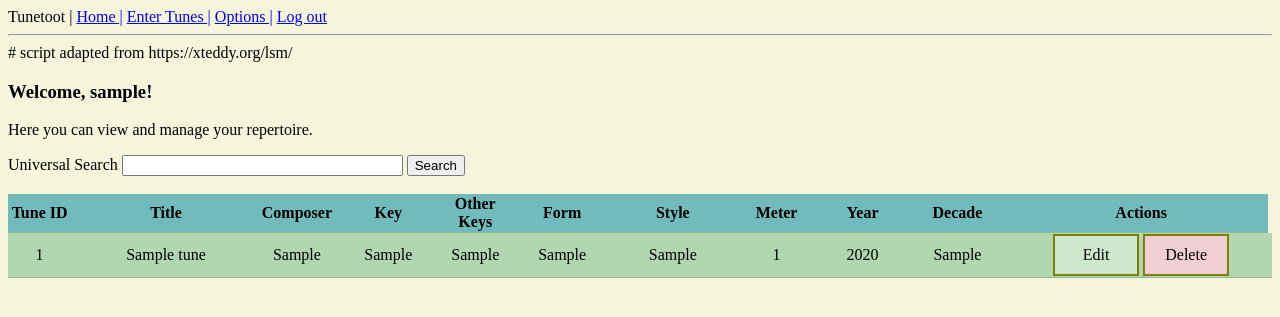
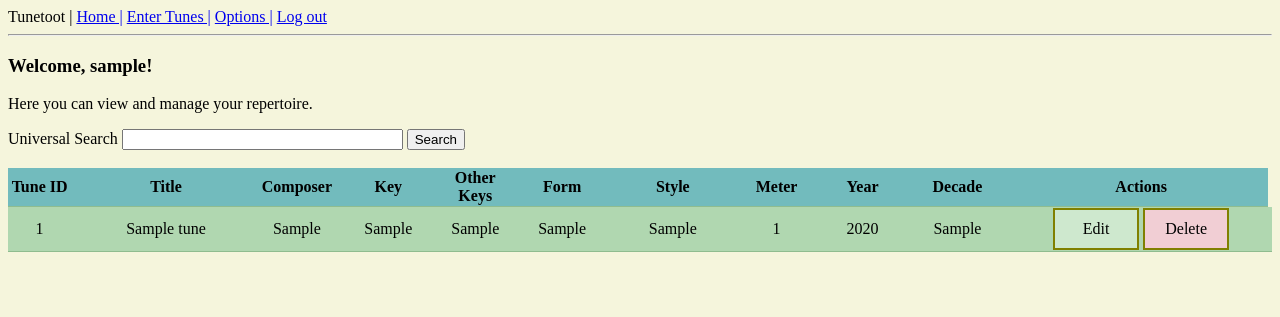
Before and after one commit to jwjacobson/tunetoot, a Flask app: page / in a window 1280 px wide. Shown: the top 317 px of the page. Run offline with Flask 3, Linux system fonts and the light colour scheme; a user stored in the database is signed in; tables that the repository leaves empty hold one stand-in row (values such as "Sample post"); some libraries are stand-ins or nearby versions.

Commit message:
Commented out attribution on index.html

```diff
--- a/app/templates/index.html
+++ b/app/templates/index.html
@@ -16,7 +16,7 @@
     to get started.
 </p>
 {% else %}
-# script adapted from https://xteddy.org/lsm/
+<!-- script adapted from https://xteddy.org/lsm/ -->
 <script>
 $(document).ready(function() {
     var table = $('#lsmtable').DataTable({
```
